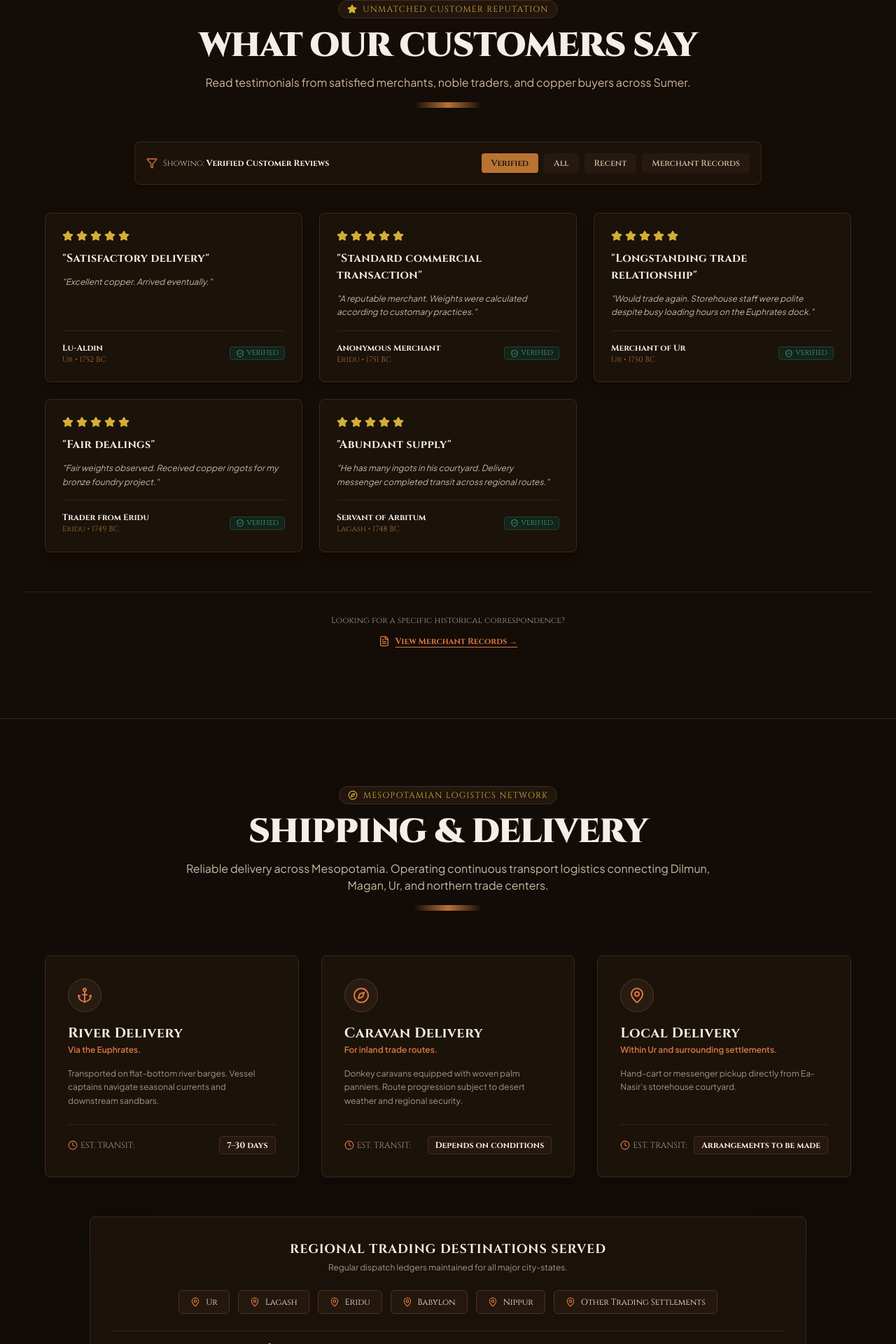
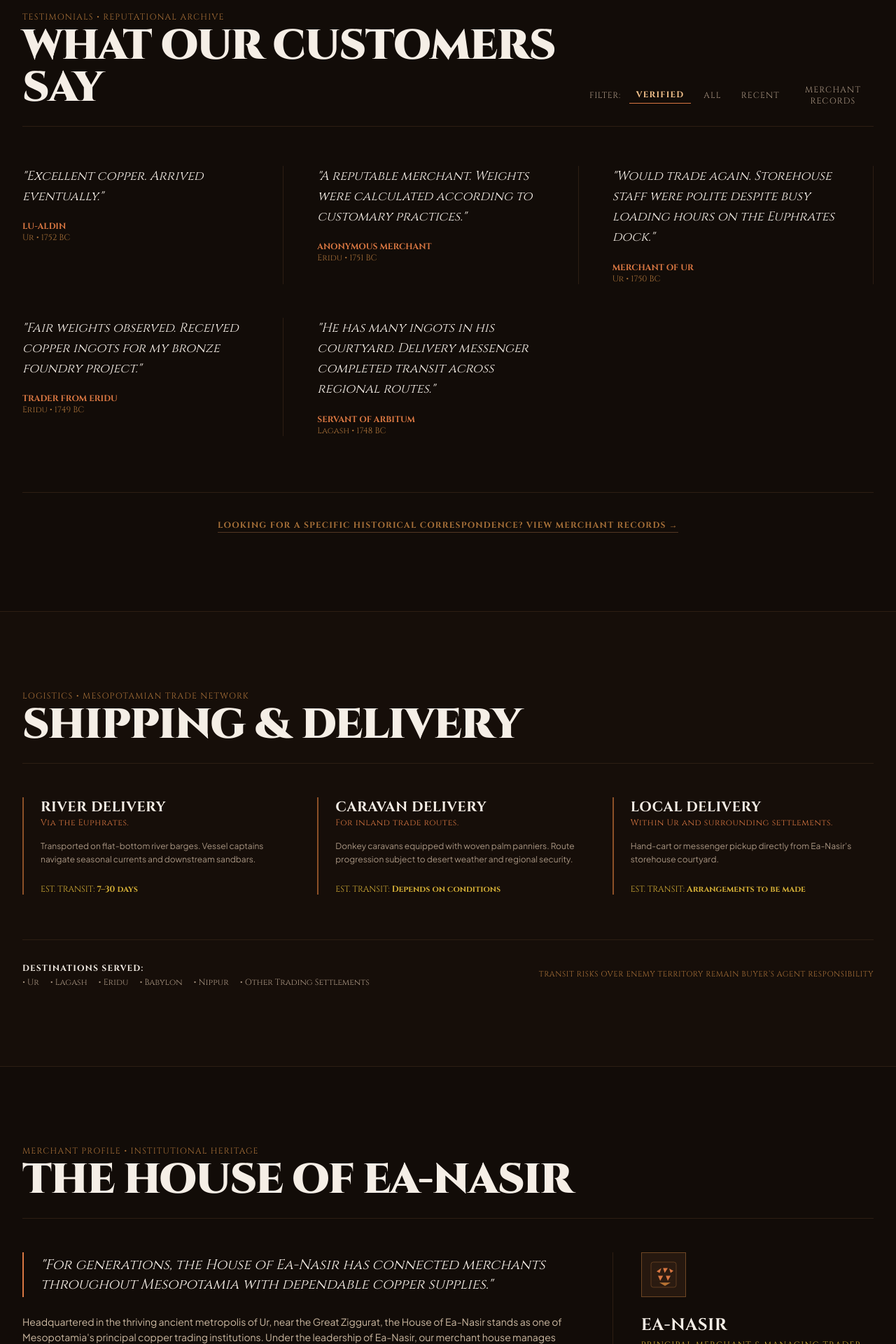
Before and after one commit to Ad1th/ea-nasir, a React (Vite) app: page / in a window 1280 px wide. Shown: the part 3666-5586 px from the top of the page at 70% size. Built offline with nearby package versions, Linux system fonts and the light colour scheme; a web font is replaced by a local one.

Commit message:
feat(sections): implement printed testimonials layout and update contact email domain to @ea-nasir.xyz

```diff
--- a/src/components/AboutSection.tsx
+++ b/src/components/AboutSection.tsx
@@ -1,86 +1,60 @@
 import React from 'react';
 import { CuneiformLogoEmblem } from './CopperVisuals';
-import { Building2, Globe2, Users } from 'lucide-react';
 
 export const AboutSection: React.FC = () => {
   return (
-    <section className="py-16 lg:py-24 bg-[#160e08] border-b border-[#3a2618] relative">
+    <section className="py-20 lg:py-28 bg-[#120c08] border-b border-[#2d1e13]">
       <div className="max-w-7xl mx-auto px-4 sm:px-6 lg:px-8">
 
-        {/* Section Header */}
-        <div className="text-center max-w-3xl mx-auto space-y-4 mb-16">
-          <div className="inline-flex items-center gap-2 px-3 py-1 bg-[#22160d] border border-[#422d1f] rounded-full text-xs font-serif text-[#d4af37] uppercase tracking-widest">
-            <Building2 className="w-3.5 h-3.5" />
-            CORPORATE PROFILE & HERITAGE
+        {/* Header */}
+        <div className="text-left border-b border-[#2d1e13] pb-6 mb-12">
+          <span className="text-xs font-serif text-[#a87139] tracking-widest uppercase block mb-1">
+            MERCHANT PROFILE • INSTITUTIONAL HERITAGE
+          </span>
+          <h2 className="text-4xl sm:text-6xl font-serif font-black tracking-tight text-[#f5eee6]">
+            THE HOUSE OF EA-NASIR
+          </h2>
         </div>
 
-          <h2 className="text-3xl sm:text-5xl font-serif font-black tracking-tight text-[#f5eee6]">
-            THE HOUSE OF EA-NASIR
-          </h2>
+        {/* Asymmetric Editorial Columns */}
+        <div className="grid grid-cols-1 lg:grid-cols-12 gap-12 text-left">
 
-          <p className="text-base text-[#cbb8a1] font-sans italic">
+          <div className="lg:col-span-8 space-y-6 text-sm font-sans text-[#cbb8a1] leading-relaxed">
+            <blockquote className="font-serif text-xl italic text-[#f5eee6] border-l-2 border-[#d97742] pl-6 py-1">
               "For generations, the House of Ea-Nasir has connected merchants throughout Mesopotamia with dependable copper supplies."
-          </p>
+            </blockquote>
 
-          <div className="h-0.5 w-24 bg-gradient-to-r from-transparent via-[#b87333] to-transparent mx-auto pt-2"></div>
-        </div>
-
-        {/* Corporate Content Layout */}
-        <div className="grid grid-cols-1 lg:grid-cols-12 gap-12 items-center max-w-6xl mx-auto">
-
-          {/* Left Column Text (7 cols) */}
-          <div className="lg:col-span-7 space-y-6 text-left">
-            <div className="space-y-4 text-sm font-sans text-[#cbb8a1] leading-relaxed">
             <p>
               Headquartered in the thriving ancient metropolis of Ur, near the Great Ziggurat, the House of Ea-Nasir stands as one of Mesopotamia's principal copper trading institutions. Under the leadership of Ea-Nasir, our merchant house manages maritime trade routes across the Persian Gulf to Dilmun and the legendary copper mines of Magan.
             </p>
+
             <p>
               We specialize in bulk wholesale copper ingots, refined smelter bars, raw ore lumps, and secondary foundry materials. By maintaining continuous river barge fleets along the Euphrates and coordinated desert caravan networks, we ensure seamless delivery to royal contractors, temple workshops, and independent smiths across Sumer and Akkad.
             </p>
+
             <p>
               Our storehouse facilities in Ur operate under strict accounting standards. All weights are verified according to customary silver shekel equivalencies, and every dispatch is documented on permanent clay tablets filed within our central archive chambers.
             </p>
           </div>
 
-            {/* Corporate Principles */}
-            <div className="grid grid-cols-1 sm:grid-cols-2 gap-4 pt-4">
-              <div className="p-4 bg-[#1f140c] border border-[#3d291b] rounded flex items-start gap-3">
-                <Globe2 className="w-5 h-5 text-[#d97742] shrink-0 mt-0.5" />
-                <div>
-                  <h4 className="font-serif text-xs font-bold text-[#f5eee6] uppercase">DIRECT MAGAN TRADE</h4>
-                  <p className="text-[11px] text-[#a89582] mt-0.5">Direct sourcing from primary gulf mines.</p>
-                </div>
-              </div>
-
-              <div className="p-4 bg-[#1f140c] border border-[#3d291b] rounded flex items-start gap-3">
-                <Users className="w-5 h-5 text-[#d97742] shrink-0 mt-0.5" />
-                <div>
-                  <h4 className="font-serif text-xs font-bold text-[#f5eee6] uppercase">LONGSTANDING PARTNERSHIPS</h4>
-                  <p className="text-[11px] text-[#a89582] mt-0.5">Serving royal and merchant clients across Ur.</p>
-                </div>
-              </div>
-            </div>
-          </div>
-
-          {/* Right Column Visual & Corporate Seal (5 cols) */}
-          <div className="lg:col-span-5 bg-[#1b120a] border border-[#422d1f] p-8 rounded-lg text-center space-y-6 shadow-2xl relative">
-            <div className="w-20 h-20 mx-auto bg-[#2b1c11] border-2 border-[#8c5a2b] rounded-full flex items-center justify-center">
-              <CuneiformLogoEmblem className="w-12 h-12" />
+          <div className="lg:col-span-4 border-t lg:border-t-0 lg:border-l border-[#2d1e13] pt-6 lg:pt-0 lg:pl-10 space-y-6">
+            <div className="w-16 h-16 bg-[#26180f] border border-[#6e4624] flex items-center justify-center">
+              <CuneiformLogoEmblem className="w-10 h-10" />
             </div>
 
             <div>
               <h3 className="font-serif text-2xl font-bold text-[#f5eee6]">EA-NASIR</h3>
-              <p className="text-xs font-serif text-[#d4af37] tracking-widest uppercase mt-1">
+              <span className="text-xs font-serif text-[#d4af37] tracking-widest uppercase block mt-1">
                 PRINCIPAL MERCHANT & MANAGING TRADER
-              </p>
+              </span>
             </div>
 
-            <blockquote className="text-xs font-serif italic text-[#cbb8a1] bg-[#140c07] p-4 rounded border-l-2 border-[#d97742]">
+            <p className="text-xs font-serif italic text-[#a89582] border-t border-[#2d1e13] pt-4">
               "Every transaction matters. Quality is our tradition, and we value our merchant relationships above all else."
-            </blockquote>
+            </p>
 
-            <div className="pt-2 text-[10px] font-serif text-[#a89582] uppercase tracking-widest">
-              REGISTERED MERCHANT HOUSE — CITY STATE OF UR ~1750 BC
+            <div className="text-[10px] font-serif text-[#a87139] uppercase tracking-widest pt-4">
+              REGISTERED MERCHANT HOUSE • CITY STATE OF UR ~1750 BC
             </div>
           </div>
 
--- a/src/components/ReviewsSection.tsx
+++ b/src/components/ReviewsSection.tsx
@@ -1,6 +1,5 @@
 import React, { useState } from 'react';
 import { REVIEWS_DATA } from '../data/reviews';
-import { Star, Filter, ShieldCheck, FileText } from 'lucide-react';
 
 interface ReviewsSectionProps {
   onOpenRecordModal: () => void;
@@ -23,41 +22,29 @@ export const ReviewsSection: React.FC<ReviewsSectionProps> = ({ onOpenRecordModa
   };
 
   return (
-    <section className="py-16 lg:py-24 bg-[#140c07] border-b border-[#3a2618] relative">
+    <section className="py-20 lg:py-28 bg-[#120c08] border-b border-[#2d1e13]">
       <div className="max-w-7xl mx-auto px-4 sm:px-6 lg:px-8">
 
-        {/* Section Header */}
-        <div className="text-center max-w-3xl mx-auto space-y-4 mb-12">
-          <div className="inline-flex items-center gap-2 px-3 py-1 bg-[#22160d] border border-[#422d1f] rounded-full text-xs font-serif text-[#d4af37] uppercase tracking-widest">
-            <Star className="w-3.5 h-3.5 fill-[#d4af37]" />
-            UNMATCHED CUSTOMER REPUTATION
+        {/* Editorial Section Header */}
+        <div className="text-left border-b border-[#2d1e13] pb-6 mb-10 flex flex-col md:flex-row md:items-end justify-between gap-6">
+          <div>
+            <span className="text-xs font-serif text-[#a87139] tracking-widest uppercase block mb-1">
+              TESTIMONIALS • REPUTATIONAL ARCHIVE
+            </span>
+            <h2 className="text-4xl sm:text-6xl font-serif font-black tracking-tight text-[#f5eee6]">
+              WHAT OUR CUSTOMERS SAY
+            </h2>
           </div>
 
-          <h2 className="text-3xl sm:text-5xl font-serif font-black tracking-tight text-[#f5eee6]">
-            WHAT OUR CUSTOMERS SAY
-          </h2>
-
-          <p className="text-base text-[#cbb8a1] font-sans">
-            Read testimonials from satisfied merchants, noble traders, and copper buyers across Sumer.
-          </p>
-
-          <div className="h-0.5 w-24 bg-gradient-to-r from-transparent via-[#b87333] to-transparent mx-auto pt-2"></div>
-        </div>
-
-        {/* The Review Filter Bar */}
-        <div className="bg-[#1c120a] border border-[#3a271a] p-4 rounded-lg mb-10 flex flex-col sm:flex-row items-center justify-between gap-4 max-w-4xl mx-auto shadow-md">
-          <div className="flex items-center gap-2 text-xs font-serif text-[#cbb8a1]">
-            <Filter className="w-4 h-4 text-[#d97742]" />
-            <span>Showing: <strong className="text-[#f5eee6]">Verified Customer Reviews</strong></span>
-          </div>
-
-          {/* Filter Tabs */}
-          <div className="flex flex-wrap items-center gap-2">
+          {/* Filter Bar */}
+          <div className="flex items-center gap-3">
+            <span className="text-xs font-serif text-[#a89582] uppercase tracking-wider hidden sm:inline">FILTER:</span>
+            <div className="flex items-center space-x-2">
               {[
-              { id: 'verified', label: 'Verified' },
-              { id: 'all', label: 'All' },
-              { id: 'recent', label: 'Recent' },
-              { id: 'records', label: 'Merchant Records' }
+                { id: 'verified', label: 'VERIFIED' },
+                { id: 'all', label: 'ALL' },
+                { id: 'recent', label: 'RECENT' },
+                { id: 'records', label: 'MERCHANT RECORDS' }
               ].map((tab) => {
                 const isActive = activeFilter === tab.id;
                 return (
@@ -71,10 +58,10 @@ export const ReviewsSection: React.FC<ReviewsSectionProps> = ({ onOpenRecordModa
                         setActiveFilter(tab.id as any);
                       }
                     }}
-                  className={`px-3.5 py-1.5 text-xs font-serif font-semibold rounded transition-all duration-200 cursor-pointer ${
+                    className={`text-xs font-serif tracking-widest uppercase px-2.5 py-1 transition-colors cursor-pointer ${
                       isActive
-                      ? 'bg-[#b87333] text-[#120c08] shadow'
-                      : 'bg-[#251910] text-[#cbb8a1] hover:text-[#f5eee6] hover:bg-[#322216]'
+                        ? 'text-[#f4c28c] font-bold border-b border-[#d97742]'
+                        : 'text-[#a89582] hover:text-[#f5eee6]'
                     }`}
                   >
                     {tab.label}
@@ -83,57 +70,31 @@ export const ReviewsSection: React.FC<ReviewsSectionProps> = ({ onOpenRecordModa
               })}
             </div>
           </div>
-
-        {/* Positive Review Cards Grid */}
-        <div className="grid grid-cols-1 md:grid-cols-3 gap-6 max-w-6xl mx-auto">
-          {filteredReviews().map((review) => (
-            <div
-              key={review.id}
-              className="bg-[#1b120a] border border-[#3d291b] hover:border-[#8c5a2b] p-6 rounded-lg shadow-lg flex flex-col justify-between space-y-4 transition-all duration-300 group"
-            >
-              <div className="space-y-3">
-                {/* 5 Stars */}
-                <div className="flex items-center gap-1 text-[#d4af37]">
-                  {[...Array(review.rating)].map((_, i) => (
-                    <Star key={i} className="w-4 h-4 fill-[#d4af37]" />
-                  ))}
         </div>
 
-                <h4 className="font-serif text-base font-bold text-[#f5eee6]">
-                  "{review.title}"
-                </h4>
+        {/* Printed Testimonials Layout (No floating cards) */}
+        <div className="grid grid-cols-1 md:grid-cols-3 gap-12 text-left py-4">
+          {filteredReviews().map((review) => (
+            <div key={review.id} className="space-y-3 border-b md:border-b-0 md:border-r border-[#2d1e13] pb-8 md:pb-0 md:pr-8 last:border-none">
+              <blockquote className="font-serif text-lg text-[#f5eee6] leading-relaxed italic">
+                "{review.content}"
+              </blockquote>
 
-                <p className="text-xs font-sans text-[#cbb8a1] leading-relaxed italic">
-                  "{review.content}"
-                </p>
-              </div>
-
-              <div className="pt-4 border-t border-[#342419] flex items-center justify-between text-xs font-serif">
-                <div>
-                  <span className="text-[#f5eee6] font-bold block">{review.author}</span>
-                  <span className="text-[#a87139] text-[11px]">{review.city} • {review.date}</span>
-                </div>
-                {review.verified && (
-                  <span className="inline-flex items-center gap-1 text-[10px] text-[#4e9e76] bg-[#12241b] border border-[#1e4531] px-2 py-0.5 rounded">
-                    <ShieldCheck className="w-3 h-3" /> VERIFIED
-                  </span>
-                )}
+              <div className="pt-2 text-xs font-serif text-[#a87139]">
+                <strong className="text-[#d97742] uppercase block">{review.author}</strong>
+                <span>{review.city} • {review.date}</span>
               </div>
             </div>
           ))}
         </div>
 
         {/* Link to Historical Dispute Record */}
-        <div className="mt-14 pt-8 border-t border-[#2d1e13] text-center">
-          <p className="text-xs font-serif text-[#a89582] mb-3">
-            Looking for a specific historical correspondence?
-          </p>
+        <div className="mt-16 pt-8 border-t border-[#2d1e13] text-center">
           <button
             onClick={onOpenRecordModal}
-            className="inline-flex items-center gap-2 text-xs font-serif font-bold text-[#d97742] hover:text-[#f4c28c] underline underline-offset-4 transition-colors cursor-pointer"
+            className="text-xs font-serif font-bold tracking-widest uppercase text-[#a87139] hover:text-[#d97742] transition-colors border-b border-[#523723] pb-0.5 cursor-pointer"
           >
-            <FileText className="w-4 h-4" />
-            <span>View Merchant Records →</span>
+            LOOKING FOR A SPECIFIC HISTORICAL CORRESPONDENCE? VIEW MERCHANT RECORDS →
           </button>
         </div>
 
--- a/src/components/ShippingSection.tsx
+++ b/src/components/ShippingSection.tsx
@@ -1,122 +1,82 @@
 import React from 'react';
-import { Anchor, Compass, MapPin, Clock, ShieldCheck } from 'lucide-react';
 
 export const ShippingSection: React.FC = () => {
   const destinations = ['Ur', 'Lagash', 'Eridu', 'Babylon', 'Nippur', 'Other Trading Settlements'];
 
   const methods = [
     {
-      title: 'River Delivery',
+      title: 'RIVER DELIVERY',
       sub: 'Via the Euphrates.',
-      icon: Anchor,
       estimate: '7–30 days',
       details: 'Transported on flat-bottom river barges. Vessel captains navigate seasonal currents and downstream sandbars.'
     },
     {
-      title: 'Caravan Delivery',
+      title: 'CARAVAN DELIVERY',
       sub: 'For inland trade routes.',
-      icon: Compass,
       estimate: 'Depends on conditions',
       details: 'Donkey caravans equipped with woven palm panniers. Route progression subject to desert weather and regional security.'
     },
     {
-      title: 'Local Delivery',
+      title: 'LOCAL DELIVERY',
       sub: 'Within Ur and surrounding settlements.',
-      icon: MapPin,
       estimate: 'Arrangements to be made',
       details: 'Hand-cart or messenger pickup directly from Ea-Nasir’s storehouse courtyard.'
     }
   ];
 
   return (
-    <section className="py-16 lg:py-24 bg-[#120c08] border-b border-[#3a2618] relative">
+    <section className="py-20 lg:py-28 bg-[#160e09] border-b border-[#2d1e13]">
       <div className="max-w-7xl mx-auto px-4 sm:px-6 lg:px-8">
 
-        {/* Section Header */}
-        <div className="text-center max-w-3xl mx-auto space-y-4 mb-16">
-          <div className="inline-flex items-center gap-2 px-3 py-1 bg-[#22160d] border border-[#422d1f] rounded-full text-xs font-serif text-[#d4af37] uppercase tracking-widest">
-            <Compass className="w-3.5 h-3.5" />
-            MESOPOTAMIAN LOGISTICS NETWORK
+        {/* Editorial Header */}
+        <div className="text-left border-b border-[#2d1e13] pb-6 mb-12">
+          <span className="text-xs font-serif text-[#a87139] tracking-widest uppercase block mb-1">
+            LOGISTICS • MESOPOTAMIAN TRADE NETWORK
+          </span>
+          <h2 className="text-4xl sm:text-6xl font-serif font-black tracking-tight text-[#f5eee6]">
+            SHIPPING & DELIVERY
+          </h2>
         </div>
 
-          <h2 className="text-3xl sm:text-5xl font-serif font-black tracking-tight text-[#f5eee6]">
-            SHIPPING & DELIVERY
-          </h2>
-
-          <p className="text-base text-[#cbb8a1] font-sans">
-            Reliable delivery across Mesopotamia. Operating continuous transport logistics connecting Dilmun, Magan, Ur, and northern trade centers.
-          </p>
-
-          <div className="h-0.5 w-24 bg-gradient-to-r from-transparent via-[#b87333] to-transparent mx-auto pt-2"></div>
-        </div>
-
-        {/* Shipping Methods Grid */}
-        <div className="grid grid-cols-1 md:grid-cols-3 gap-8 mb-14 max-w-6xl mx-auto">
-          {methods.map((method, idx) => {
-            const Icon = method.icon;
-            return (
-              <div
-                key={idx}
-                className="bg-[#1b120a] border border-[#3d291b] hover:border-[#8c5a2b] p-8 rounded-lg shadow-xl flex flex-col justify-between space-y-6 transition-all duration-300 group"
-              >
-                <div className="space-y-4">
-                  <div className="w-12 h-12 bg-[#281b11] border border-[#523723] rounded-full flex items-center justify-center text-[#d97742] group-hover:scale-110 transition-transform">
-                    <Icon className="w-6 h-6" />
-                  </div>
-
+        {/* Shipping Methods Columns */}
+        <div className="grid grid-cols-1 md:grid-cols-3 gap-12 text-left mb-16">
+          {methods.map((method, idx) => (
+            <div key={idx} className="space-y-4 border-l-2 border-[#8c5027] pl-6">
               <div>
                 <h3 className="font-serif text-xl font-bold text-[#f5eee6]">
                   {method.title}
                 </h3>
-                    <p className="text-xs font-sans text-[#d97742] font-semibold mt-0.5">
+                <span className="text-xs font-serif text-[#d97742] tracking-wider block">
                   {method.sub}
-                    </p>
+                </span>
               </div>
 
               <p className="text-xs font-sans text-[#a89582] leading-relaxed">
                 {method.details}
               </p>
+
+              <div className="pt-2 text-xs font-serif text-[#d4af37]">
+                EST. TRANSIT: <strong>{method.estimate}</strong>
               </div>
-
-                <div className="pt-4 border-t border-[#342419] flex items-center justify-between text-xs font-serif">
-                  <span className="text-[#a89582] flex items-center gap-1">
-                    <Clock className="w-3.5 h-3.5 text-[#d97742]" /> EST. TRANSIT:
-                  </span>
-                  <span className="text-[#f5eee6] font-bold bg-[#26180f] px-2.5 py-1 rounded border border-[#422d1f]">
-                    {method.estimate}
-                  </span>
-                </div>
-              </div>
-            );
-          })}
-        </div>
-
-        {/* Destinations & Map Box */}
-        <div className="max-w-5xl mx-auto bg-[#1a110a] border border-[#3a271a] p-8 rounded-lg shadow-2xl space-y-6">
-          <div className="text-center">
-            <h4 className="font-serif text-lg font-bold text-[#f5eee6] uppercase tracking-wider">
-              REGIONAL TRADING DESTINATIONS SERVED
-            </h4>
-            <p className="text-xs text-[#a89582] mt-1 font-sans">
-              Regular dispatch ledgers maintained for all major city-states.
-            </p>
-          </div>
-
-          <div className="flex flex-wrap justify-center gap-3">
-            {destinations.map((dest, i) => (
-              <div
-                key={i}
-                className="px-4 py-2 bg-[#24170d] border border-[#4a3424] rounded-md text-xs font-serif text-[#f5eee6] flex items-center gap-2"
-              >
-                <MapPin className="w-3.5 h-3.5 text-[#d97742]" />
-                <span>{dest}</span>
             </div>
           ))}
         </div>
 
-          <div className="pt-4 border-t border-[#342419] text-center text-xs font-serif text-[#a89582] flex items-center justify-center gap-2">
-            <ShieldCheck className="w-4 h-4 text-[#d97742]" />
-            <span>Transit risks over enemy territory remain the responsibility of buyer's agent.</span>
+        {/* Destinations */}
+        <div className="border-t border-[#2d1e13] pt-8 flex flex-col md:flex-row items-start md:items-center justify-between gap-6 text-left">
+          <div>
+            <span className="text-xs font-serif font-bold text-[#f5eee6] uppercase tracking-widest block">
+              DESTINATIONS SERVED:
+            </span>
+            <div className="flex flex-wrap gap-x-4 gap-y-1 text-xs font-serif text-[#a89582] mt-1">
+              {destinations.map((d, i) => (
+                <span key={i}>• {d}</span>
+              ))}
+            </div>
+          </div>
+
+          <div className="text-[11px] font-serif text-[#a87139] tracking-wider uppercase">
+            TRANSIT RISKS OVER ENEMY TERRITORY REMAIN BUYER’S AGENT RESPONSIBILITY
           </div>
         </div>
 
```
Also changed, not shown: src/components/ContactSection.tsx (+41 -68 lines). Lines whose indentation alone changed are shown as unchanged.
